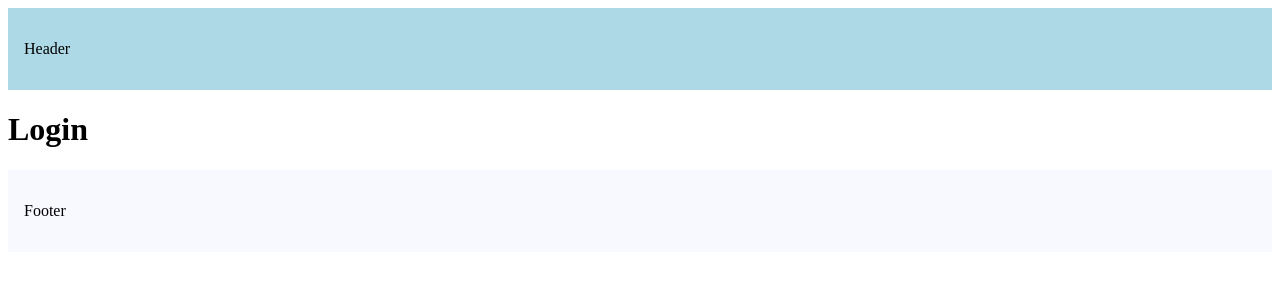
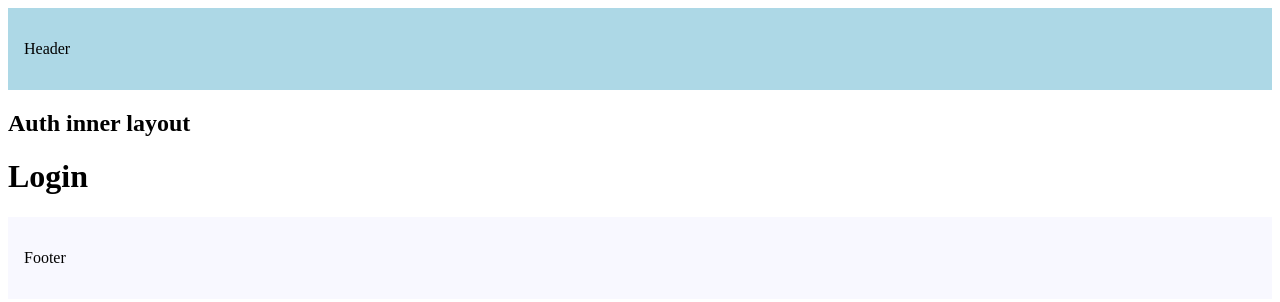
Before and after one commit to gitcoder-23/demo-next-tutorial-ts-14, a Next.js app: page /login in a window 1280 px wide. Shown: the top 302 px of the page. Built offline with nearby package versions, Linux system fonts and the light colour scheme.

Commit message:
added new auth layout

```diff
--- /dev/null
+++ b/src/app/(auth)/(with-auth-layout)/layout.tsx
@@ -0,0 +1,16 @@
+
+export default function AuthLayout({
+    children,
+  }: {
+    children: React.ReactNode
+  }) {
+    return (
+    <div>
+        <h2>Auth inner layout</h2>
+        {children}
+    </div>
+
+
+
+    )
+  }
```
Also changed, not shown: src/app/(auth)/(with-auth-layout)/login/page.tsx (renamed from src/app/(auth)/login/page.tsx), src/app/(auth)/(with-auth-layout)/register/page.tsx (renamed from src/app/(auth)/register/page.tsx).
